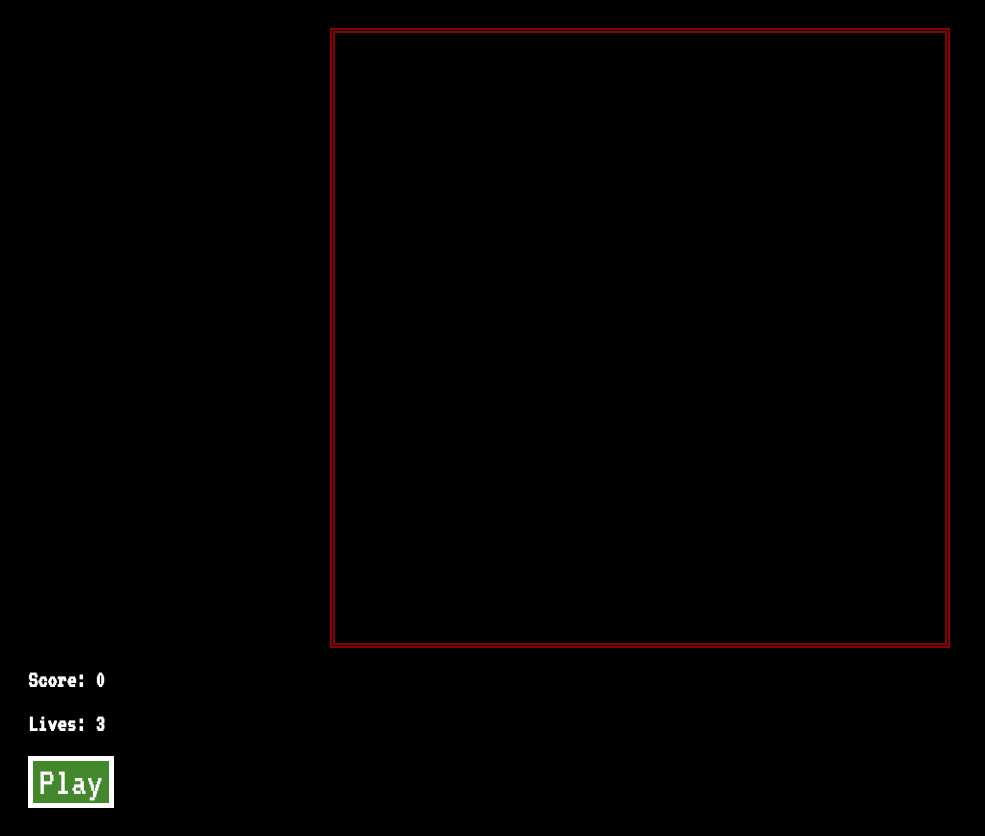
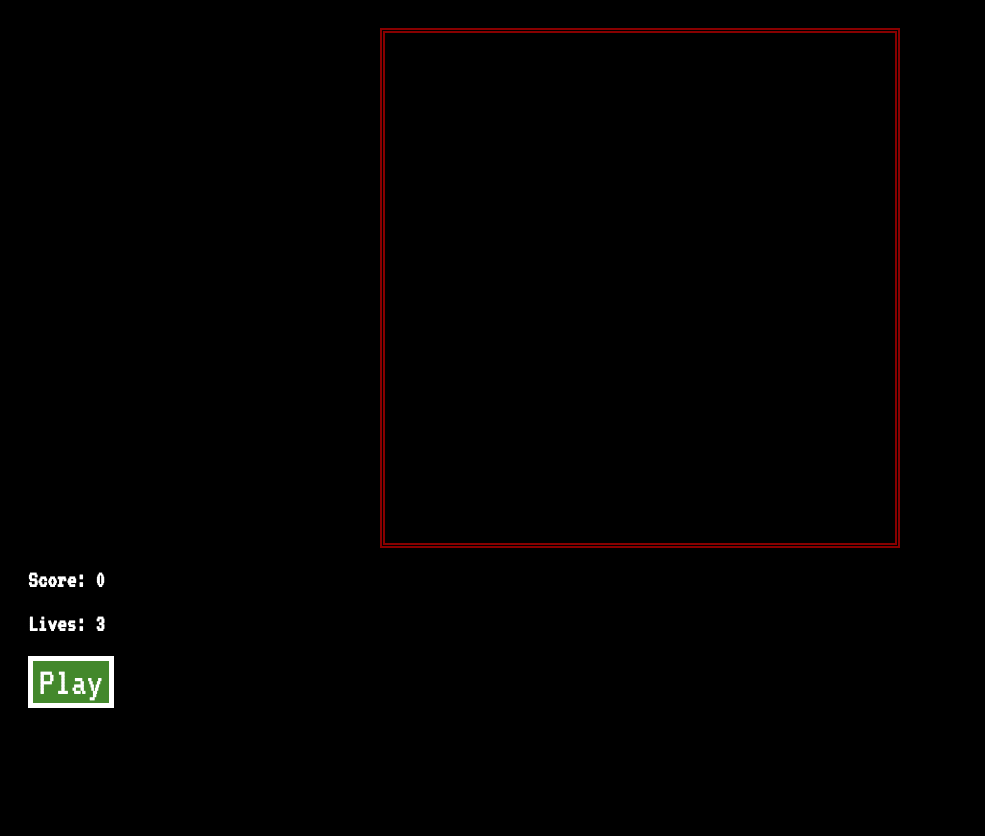
Before and after one commit to kane-menicou/space-invaders, a website built with webpack: page src/index.html in a window 1280 px wide. Shown: the whole page, without its empty margins (0-985 px from the left). After the commit the page ends 800 px from the top, so only its background shows below. Built offline with nearby package versions, Linux system fonts and the light colour scheme.

Commit message:
Makes canvas smaller

```diff
--- a/src/style.sass
+++ b/src/style.sass
@@ -24,8 +24,8 @@ body
     border: $theme double 5px
     padding: 5px
     background-color: black
-    width: 600px
-    height: 600px
+    width: 500px
+    height: 500px
     display: block
     margin: 0 auto
 
```
